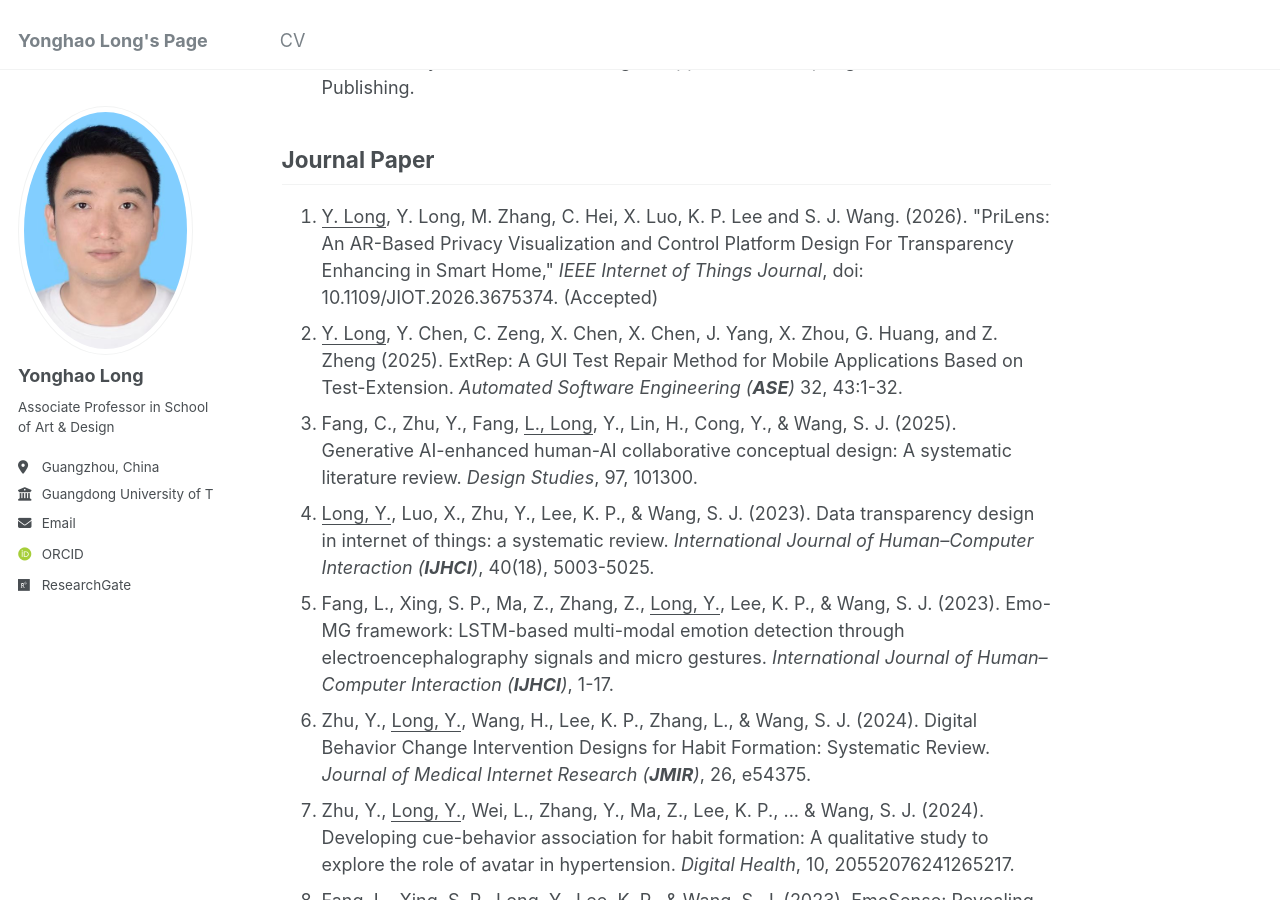
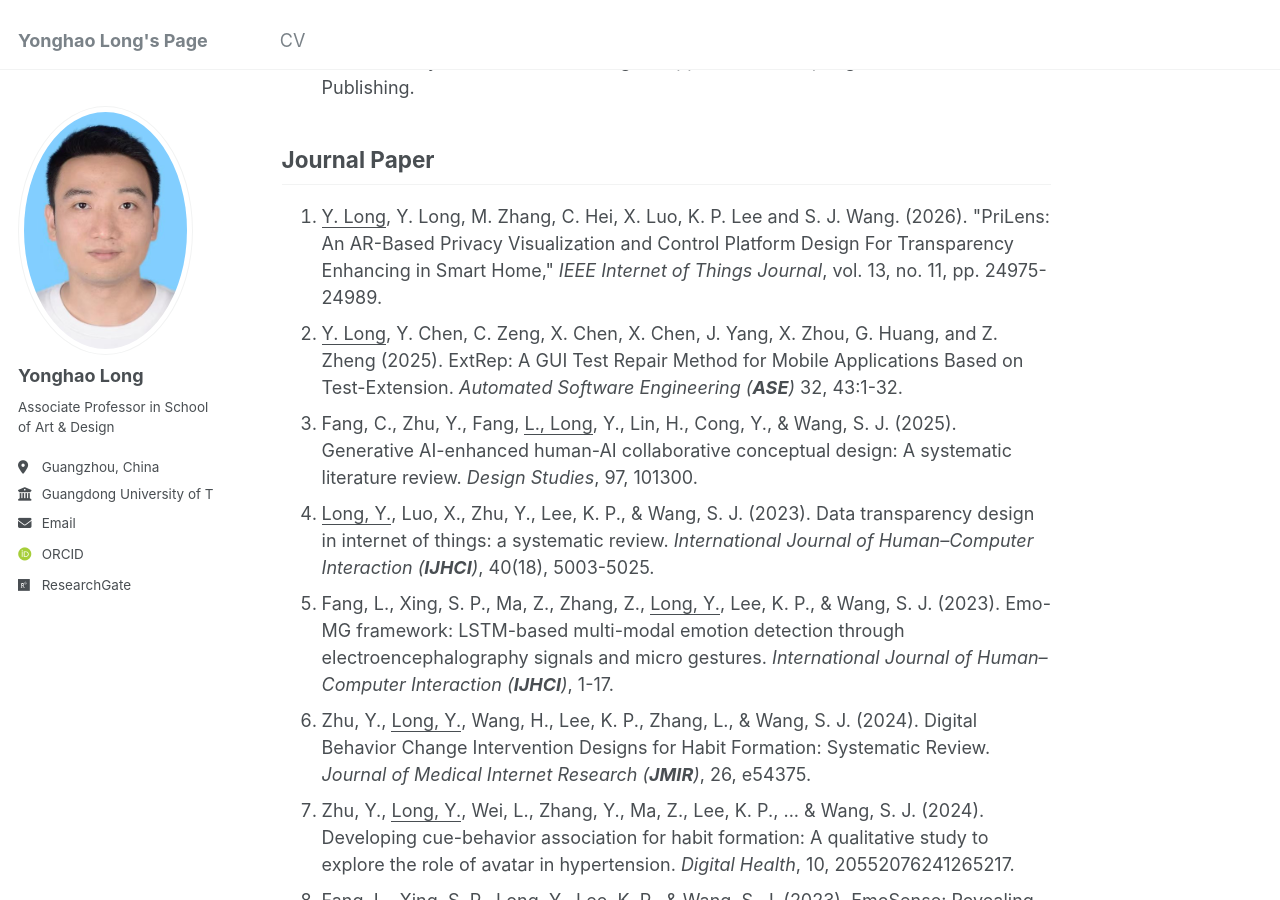
Before and after one commit to qoolyh/qoolyh.github.io, a Jekyll site: the page built from _pages/about.md, in a window 1280 px wide and 900 px high, scrolled down 1229 px. Built offline with Jekyll 4.4.1, drawn with Linux system fonts in a browser that asks for light colours; some web fonts are replaced.

Commit message:
Update about.md

```diff
--- a/_pages/about.md
+++ b/_pages/about.md
@@ -30,7 +30,7 @@ Article No.: CSCW027, Pages 1 - 28.</li>
 Journal Paper
 ------
 <ol>
-<li><u>Y. Long</u>, Y. Long, M. Zhang, C. Hei, X. Luo, K. P. Lee and S. J. Wang. (2026). "PriLens: An AR-Based Privacy Visualization and Control Platform Design For Transparency Enhancing in Smart Home," <i>IEEE Internet of Things Journal</i>, doi: 10.1109/JIOT.2026.3675374. (Accepted) </li>
+<li><u>Y. Long</u>, Y. Long, M. Zhang, C. Hei, X. Luo, K. P. Lee and S. J. Wang. (2026). "PriLens: An AR-Based Privacy Visualization and Control Platform Design For Transparency Enhancing in Smart Home," <i>IEEE Internet of Things Journal</i>, vol. 13, no. 11, pp. 24975-24989. </li>
 <li><u>Y. Long</u>, Y. Chen, C. Zeng, X. Chen, X. Chen, J. Yang, X. Zhou, G. Huang, and Z. Zheng (2025). ExtRep: A GUI Test Repair Method for Mobile Applications Based on Test-Extension. <i>Automated Software Engineering (<b>ASE</b>)</i> 32, 43:1-32.</li>
 <li> Fang, C., Zhu, Y., Fang, <u>L., Long</u>, Y., Lin, H., Cong, Y., & Wang, S. J. (2025). Generative AI-enhanced human-AI collaborative conceptual design: A systematic literature review. <i>Design Studies</i>, 97, 101300.</li>
 <li> <u>Long, Y.</u>, Luo, X., Zhu, Y., Lee, K. P., & Wang, S. J. (2023). Data transparency design in internet of things: a systematic review. <i>International Journal of Human–Computer Interaction (<b>IJHCI</b>)</i>, 40(18), 5003-5025.</li>
```
